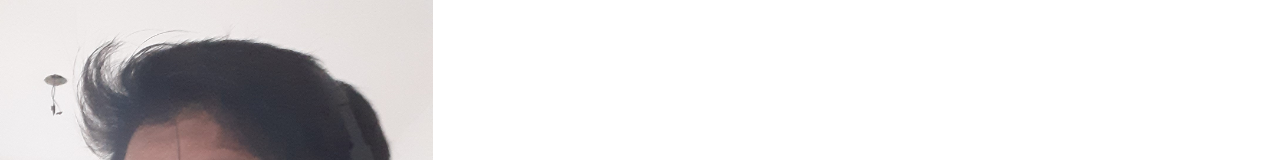
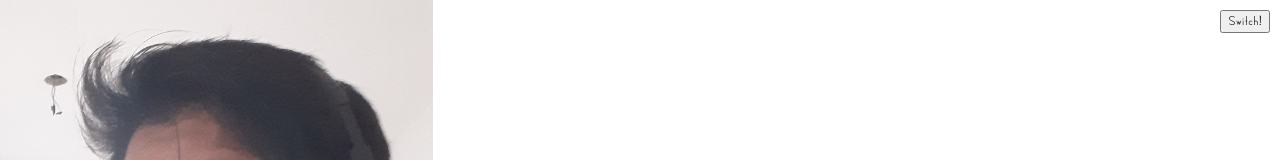
Before and after one commit to Brimix/b-morris, a React app: page / in a window 1280 px wide. Shown: the top 160 px of the page. Built offline with nearby package versions, Linux system fonts and the light colour scheme.

Commit message:
ENH - Create common switcher

```diff
--- a/src/App/App.scss
+++ b/src/App/App.scss
@@ -66,6 +66,14 @@ html, body, #root {
     }
   }
 
+  &__lang-switch {
+    position: absolute;
+    top: 0;
+    right: 0;
+    padding: 10px;
+    z-index: 2;
+  }
+
   &__footer {
     height: 30px;
     border-top: solid 1px black;
--- a/src/App/App.tsx
+++ b/src/App/App.tsx
@@ -1,4 +1,5 @@
 import Footer from './Footer';
+import LanguageSwitcher from './LanguageSwitcher';
 import LinksBrief from './LinksBrief';
 import creatorProfileImage from '../../img/20210705_171351.jpg';
 import './App.scss';
@@ -11,6 +12,9 @@ const App = () => {
             <img src={creatorProfileImage} alt="Pibe fachero" />
           </div>
           <div className="main-page__content">
+            <div className="main-page__lang-switch">
+              <LanguageSwitcher/>
+            </div>
             <LinksBrief/>
           </div>
         </div>
--- /dev/null
+++ b/src/App/LanguageSwitcher/LanguageSwitcher.tsx
@@ -0,0 +1,18 @@
+import {useCallback, useState} from 'react';
+
+const LanguageSwitcher = () => {
+  const [isSpanish, setIsSpanish] = useState<boolean>(false);
+
+  const onClick = useCallback(() => {
+    console.log("We should be speaking ", (isSpanish ? 'spanish!' : 'english!'));
+    setIsSpanish(!isSpanish);
+  }, [isSpanish]);
+
+  return (
+    <div>
+      <button onClick={onClick}> Switch! </button>
+    </div>
+  );
+};
+
+export default LanguageSwitcher;
--- /dev/null
+++ b/src/App/LanguageSwitcher/index.ts
@@ -0,0 +1 @@
+export {default} from './LanguageSwitcher';
```
